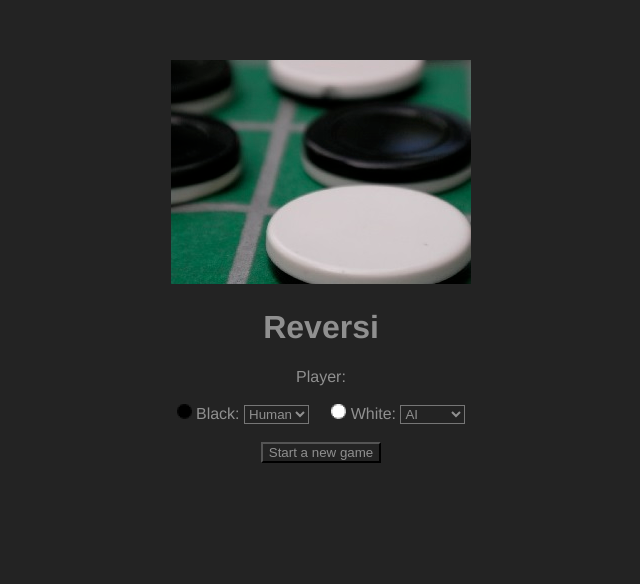
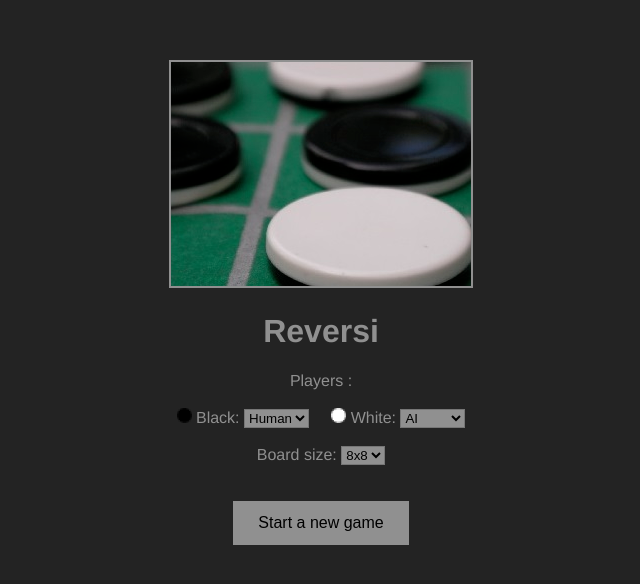
Before and after one commit to matthias-pinard/Reversi, a Vue app in the folder front/Reversi/: page / in a window 1280 px wide. Shown: the top 584 px of the page, without its empty margins (319-959 px from the left). Built offline with nearby package versions, Linux system fonts and the light colour scheme.

Commit message:
gestion taille board

```diff
--- a/front/Reversi/src/App.vue
+++ b/front/Reversi/src/App.vue
@@ -1,7 +1,7 @@
 <template>
   <div id="app">
     <Menu v-if="state === 0" :onclick="play"></Menu>
-    <Board v-if="state ===1" :black="blackPlayer" :white="whitePlayer"></Board>
+    <Board v-if="state ===1" :blackPlayer="blackPlayer" :whitePlayer="whitePlayer" :boardSize="boardSize"></Board>
   </div>
 </template>
 
@@ -19,13 +19,15 @@ export default {
     return {
       state: 0,
       blackPlayer: '',
-      whitePlayer: ''
+      whitePlayer: '',
+      boardSize: ''
     }
   },
   methods: {
-    play: function (black, white) {
+    play: function (black, white, size) {
       this.blackPlayer = black
       this.whitePlayer = white
+      this.boardSize = size
       this.state = 1
     }
   }
--- a/front/Reversi/src/components/Board.vue
+++ b/front/Reversi/src/components/Board.vue
@@ -16,7 +16,7 @@
       </div>
     </div>
 
-    <Score :current_player="currentPlayer" :scoreNoir="scoreNoir" :scoreBlanc="scoreBlanc"></Score>
+    <Score :current_player="currentPlayer" :scoreNoir="scoreNoir" :scoreBlanc="scoreBlanc" :blackPlayer="blackPlayer" :whitePlayer="whitePlayer"></Score>
   </div>
 </template>
 
@@ -37,13 +37,13 @@ export default {
       possibilies: [],
       board: [],
       scoreNoir: 2,
-      scoreBlanc: 2
+      scoreBlanc: 2,
     };
   },
 
   mounted: function() {
     const rev = require("../reversi").Reversi;
-    this.reversi = new rev(8);
+    this.reversi = new rev(this.boardSize);
     this.board = this.reversi.board.slice();
     this.displayPossibleMovement();
   },
@@ -76,6 +76,12 @@ export default {
   components: {
     Jeton,
     Score
+  },
+
+  props: {
+     boardSize: { type: Number },
+     blackPlayer: { type: String },
+     whitePlayer: { type: String }
   }
 };
 </script>
--- a/front/Reversi/src/components/Menu.vue
+++ b/front/Reversi/src/components/Menu.vue
@@ -1,9 +1,9 @@
 <template>
   <div class="menu">
-    <img src="../assets/Reversi_logo2.jpg">
+      <img src="../assets/Reversi_logo2.jpg" id="main-img">
     <h1>{{ msg }}</h1>
     <div id="game-board"></div>
-      <div id="current-player">Player: <span id="current-player-name"></span></div>
+      <div id="current-player">Players : <span id="current-player-name"></span></div>
       <br />
       <div id="message"></div>
       <div id="console"></div>
@@ -27,9 +27,20 @@
               <option value="Computer" selected>AI </option>
             </select>
           </label>
+          <br />
+          <br />
+          <label>
+            Board size:
+            <select id="board-size" v-model="sizeSelected">
+              <option value="4">4x4</option>
+              <option value="6">6x6</option>
+              <option value="8" selected>8x8</option>
+            </select>
+          </label>
         </div>
         <br />
-        <button id="start-button" class="btn btn-primary" type="submit" @click='onclick(bSelected, wSelected)'>Start a new game</button>
+        <br />
+        <button id="start-button" class="btn btn-primary" type="submit" @click='onclick(bSelected, wSelected, sizeSelected)'>Start a new game</button>
       </div>
   </div>
 </template>
@@ -41,7 +52,8 @@ export default {
     return {
       msg: 'Reversi',
       bSelected: 'Human',
-      wSelected: 'Computer'
+      wSelected: 'Computer',
+      sizeSelected: '8'
     }
   },
   props: {
@@ -55,12 +67,21 @@ export default {
 h1 {
   font-weight: bold;
 }
-#black-player-type, #white-player-type {
-    color: rgb(144,144,144);
-    background: rgb(35,35,35)
+#black-player-type, #white-player-type, #board-size {
+    color: black;
+    background: rgb(144,144,144)
 }
 #start-button{
-    color: rgb(144,144,144);
-    background: rgb(35,35,35)
+    background-color: rgb(144,144,144);
+    border: none;
+    color: black;
+    padding: 13px 25px;
+    text-align: center;
+    text-decoration: none;
+    display: inline-block;
+    font-size: 16px;
+}
+#main-img {
+  border: solid 2px rgb(144,144,144);
 }
 </style>
--- a/front/Reversi/src/components/Score.vue
+++ b/front/Reversi/src/components/Score.vue
@@ -20,8 +20,10 @@
 export default {
     props: {
         current_player: { type: Number },
-        scoreNoir: {type : Number },
-        scoreBlanc: {type : Number }
+        scoreNoir: { type: Number },
+        scoreBlanc: { type: Number },
+        blackPlayer: { type: String },
+        whitePlayer: { type: String }
     }
 };
 </script>
```
Also changed, not shown: 1 other file (tests, documents, lock files or other folders).
